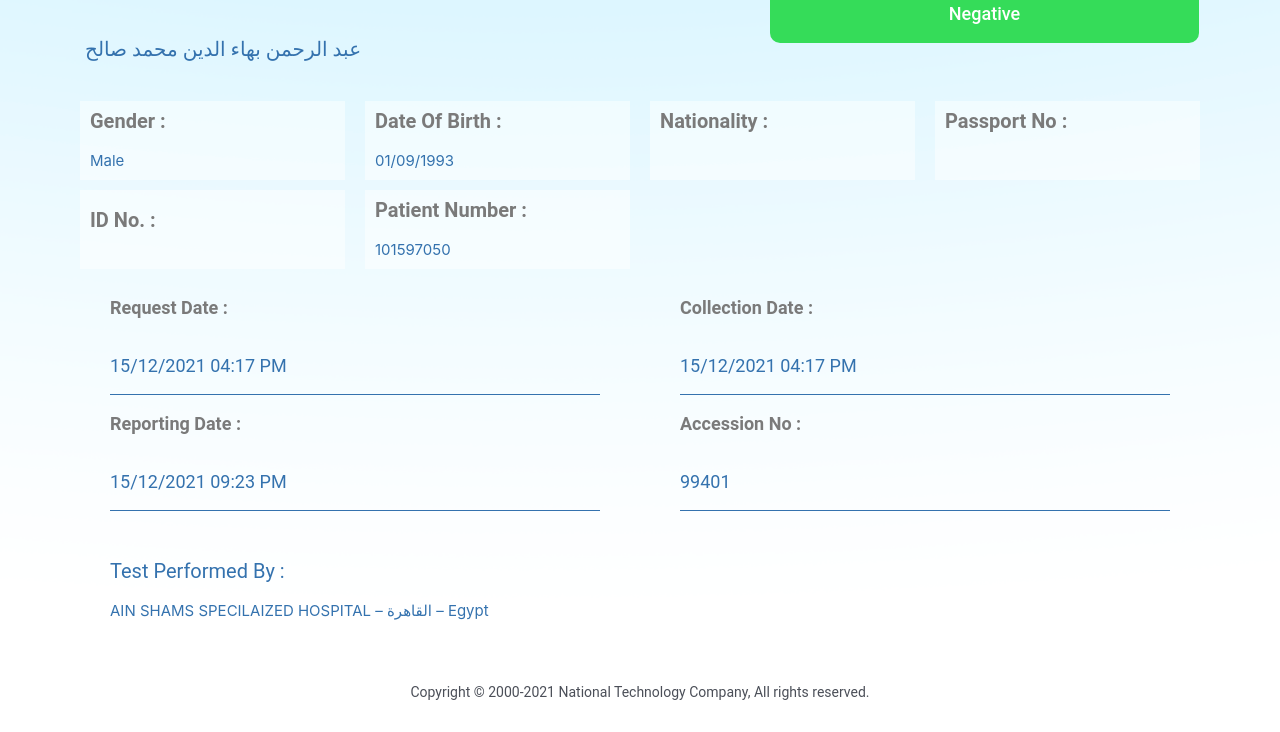
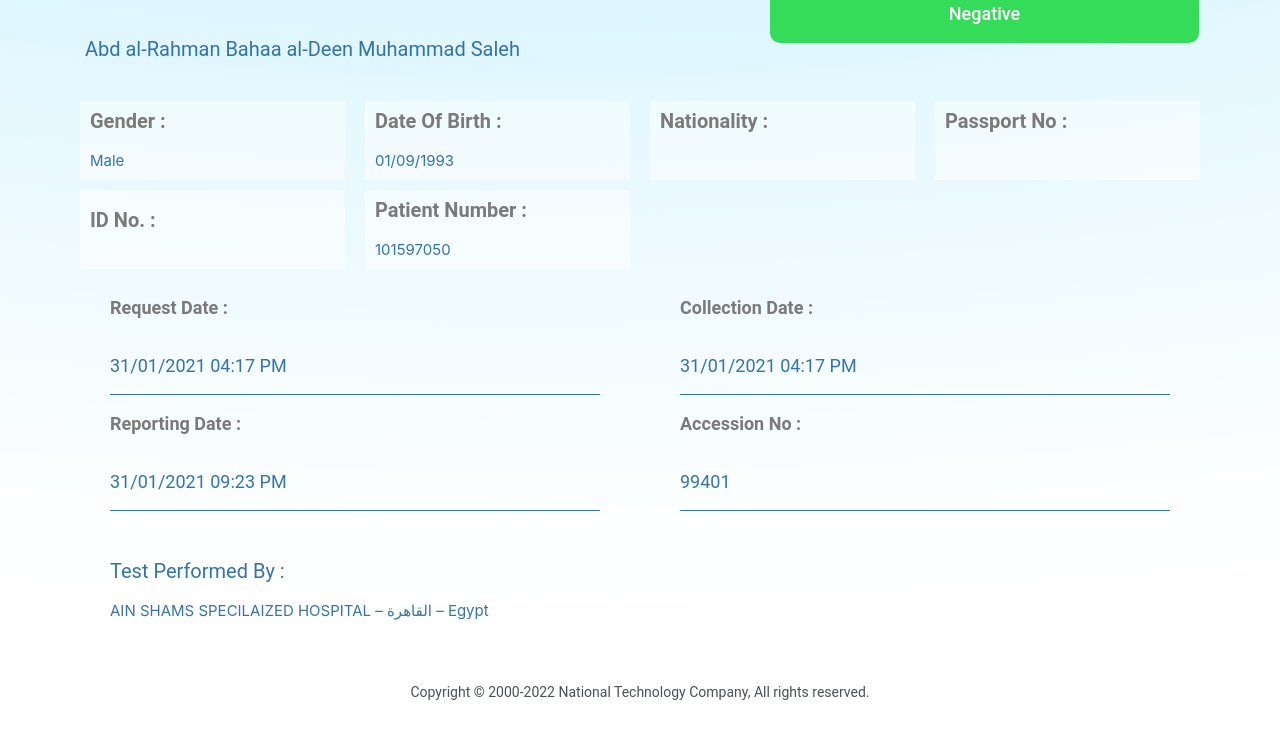
Before and after one commit to alexand625/COVID19, a plain HTML site: page index.html in a window 1280 px wide. Shown: the part 242-974 px from the top of the page. Drawn offline with Linux system fonts and the light colour scheme.

Commit message:
Update index.html

```diff
--- a/index.html
+++ b/index.html
@@ -57,7 +57,7 @@
                             </div>
                             <div class="elementor-element elementor-element-60c867d jltma-glass-effect-no elementor-widget elementor-widget-text-editor" data-id="60c867d" data-element_type="widget" data-widget_type="text-editor.default">
                                 <div class="elementor-widget-container">
-                                    <p><label class="text-label">&nbsp;عبد الرحمن بهاء الدين محمد صالح</label></p>
+                                    <p><label class="text-label">&nbsp;Abd al-Rahman Bahaa al-Deen Muhammad Saleh</label></p>
                                 </div>
                             </div>
                         </div>
@@ -189,7 +189,7 @@
                             </div>
                             <div class="elementor-element elementor-element-32c8cc2 jltma-glass-effect-no elementor-widget elementor-widget-text-editor" data-id="32c8cc2" data-element_type="widget" data-widget_type="text-editor.default">
                                 <div class="elementor-widget-container">
-                                    <p>15/12/2021 04:17 PM</p>
+                                    <p>31/01/2021 04:17 PM</p>
                                 </div>
                             </div>
                         </div>
@@ -204,7 +204,7 @@
                             </div>
                             <div class="elementor-element elementor-element-972abb1 jltma-glass-effect-no elementor-widget elementor-widget-text-editor" data-id="972abb1" data-element_type="widget" data-widget_type="text-editor.default">
                                 <div class="elementor-widget-container">
-                                    <p>15/12/2021 04:17 PM</p>
+                                    <p>31/01/2021 04:17 PM</p>
                                 </div>
                             </div>
                         </div>
@@ -224,7 +224,7 @@
                             </div>
                             <div class="elementor-element elementor-element-be20d9f jltma-glass-effect-no elementor-widget elementor-widget-text-editor" data-id="be20d9f" data-element_type="widget" data-widget_type="text-editor.default">
                                 <div class="elementor-widget-container">
-                                    <p><label id="ReportingDate" class=" col-form-label text-label">15/12/2021 09:23 PM</label></p>
+                                    <p><label id="ReportingDate" class=" col-form-label text-label">31/01/2021 09:23 PM</label></p>
                                 </div>
                             </div>
                         </div>
@@ -271,7 +271,7 @@
                             </div>
                             <div class="elementor-element elementor-element-ef15cc0 jltma-glass-effect-no elementor-widget elementor-widget-text-editor" data-id="ef15cc0" data-element_type="widget" data-widget_type="text-editor.default">
                                 <div class="elementor-widget-container">
-                                    <p>Copyright © 2000-2021&nbsp;National Technology Company,&nbsp;All rights reserved.</p>
+                                    <p>Copyright © 2000-2022&nbsp;National Technology Company,&nbsp;All rights reserved.</p>
                                 </div>
                             </div>
                         </div>
```
